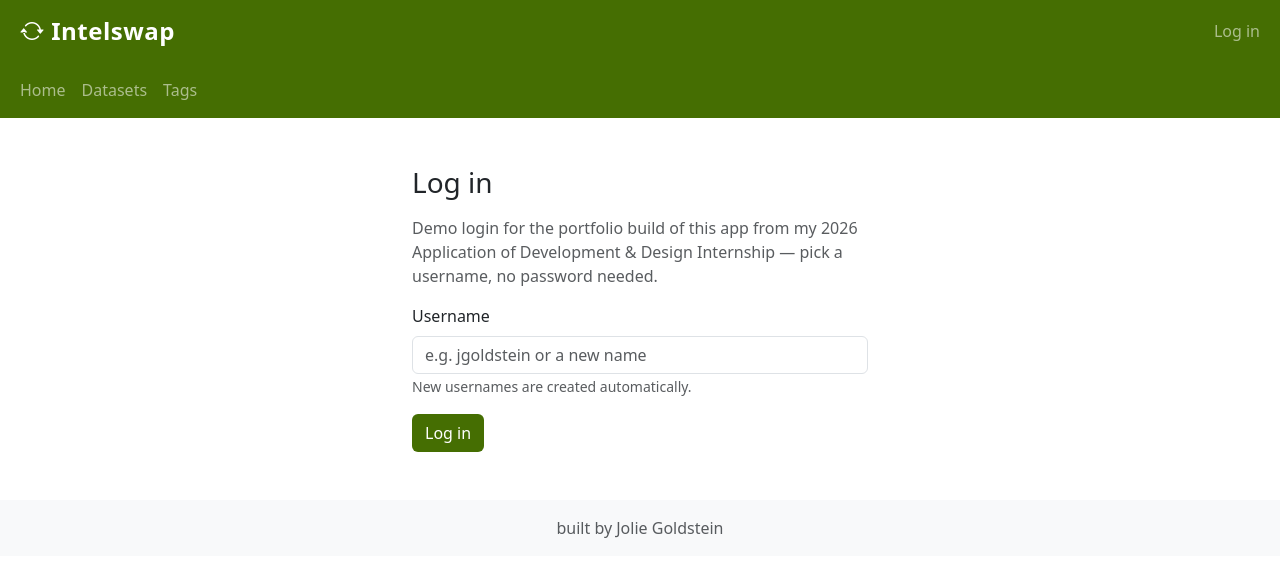
After one commit to jog228/intelswap, a Flask app: page /login in a window 1280 px wide. The commit adds this page. Shown: the top 577 px of the page. Run offline with Flask 3, Linux system fonts and the light colour scheme; data that the repository does not hold is empty; some libraries are stand-ins or nearby versions.

Commit message:
building/running locally

```diff
--- a/app.py
+++ b/app.py
@@ -2,14 +2,17 @@ from flask import Flask, render_template, jsonify, request, redirect, url_for, f
 import psycopg2
 from db_helper import get_db_connection, execute_query, execute_insert
 import os
-from flask_login import LoginManager, UserMixin, login_required, current_user
+from flask_login import LoginManager, UserMixin, login_required, current_user, login_user, logout_user
 import uuid
 from werkzeug.utils import secure_filename
+from dotenv import load_dotenv
+
+load_dotenv()
 
 app = Flask(__name__, template_folder = 'templates', static_folder='static')
-app.secret_key = 'a3f8b2c9d1e4f5a6b7c8d9e0f1a2b3c4'
+app.secret_key = os.environ.get('SECRET_KEY', 'dev-only-change-me')
 
-UPLOAD_FOLDER = '/add/home/m1jbg01/knowledge-exchange/uploads'
+UPLOAD_FOLDER = os.environ.get('UPLOAD_FOLDER', os.path.join(os.path.dirname(os.path.abspath(__file__)), 'static', 'uploads'))
 ALLOWED_EXTENSIONS = {'txt', 'pdf', 'png', 'jpg', 'jpeg', 'gif', 'doc', 'docx', 'xls', 'xlsx', 'zip', 'csv'}
 MAX_FILE_SIZE = 16 * 1024 * 1024
 
@@ -23,7 +26,7 @@ def allowed_file(filename):
 
 login_manager = LoginManager()
 login_manager.init_app(app)
-login_manager.login_view ='home'
+login_manager.login_view ='login'
 
 flaskenv = os.environ.get('FLASK_ENV', 'development')
 
@@ -35,40 +38,32 @@ class User(UserMixin):
         self.full_name = full_name
 
 @login_manager.user_loader
-def load_user(userid: str):
+def load_user(user_id: str):
+    user_data = execute_query("SELECT * FROM users WHERE id = %s", (user_id,), fetchone=True)
+    if user_data:
+        return User(m1id=user_data['username'],
+            user_id=user_data['id'],
+            username=user_data['username'],
+            full_name=user_data['full_name']
+        )
     return None
 
-@login_manager.request_loader
-def load_user_from_request(request):
-    remote_user = request.remote_user
-    if remote_user:
-        m1id = remote_user.split('@')[0]
-        g.remote_user_from_loader = m1id
-        return get_or_create_user(m1id)
-    if flaskenv == 'development':
-        test_user = request.args.get('test_user')
-    local_user = os.environ.get('USER')
-    if local_user:
-        g.remote_user_from_loader = local_user
-        return get_or_create_user(local_user)
-    return None
-
-def get_or_create_user(m1id: str):
+def get_or_create_user(username: str):
     """Get user from database or create if it doesn't exist"""
     query = "SELECT * FROM users WHERE username = %s"
-    user_data = execute_query(query, (m1id,), fetchone=True)
+    user_data = execute_query(query, (username,), fetchone=True)
     if user_data:
-        return User(m1id=m1id,user_id=user_data['id'], username=user_data['username'], full_name=user_data['full_name'])
+        return User(m1id=username, user_id=user_data['id'], username=user_data['username'], full_name=user_data.get('full_name'))
     else:
-        email = f"{m1id}@frb.gov"
+        email = f"{username}@example.come"
         insert_query = """
             INSERT INTO users (username, email, full_name)
             VALUES (%s, %s, %s)
             RETURNING id, username, full_name
         """
-        result = execute_insert(insert_query, (m1id, email, m1id))
+        result = execute_insert(insert_query, (username, email, username))
         if result:
-            return User(m1id=m1id, user_id=result['id'], username=result['username'], full_name=result.get('full_name'))
+            return User(m1id=username, user_id=result['id'], username=result['username'], full_name=result.get('full_name'))
         return None
 
 def get_usr() -> str:
@@ -77,6 +72,28 @@ def get_usr() -> str:
         return current_user.m1id
     return 'not authenticated'
 
+@app.route('/login', methods=['GET', 'POST'])
+def login():
+    if current_user.is_authenticated:
+        return redirect(url_for('home'))
+    if request.method == 'POST':
+        username = request.form.get('username', '').strip().lower()
+        if not username:
+            flash('Enter a username', 'error')
+            return render_template('login.html')
+        user = get_or_create_user(username)
+        if user:
+            login_user(user)
+            return redirect(url_for('home'))
+        flash('Could not log in', 'error')
+    demo_users = execute_query("SELECT username, full_name FROM users ORDER BY username", fetchall=True) or []
+    return render_template('login.html', demo_users=demo_users)
+
+@app.route('/logout', methods=['POST'])
+@login_required
+def logout():
+    logout_user()
+    return redirect(url_for('home'))
 
 @app.route('/')
 def home():
@@ -204,9 +221,6 @@ def new_post():
         if not body:
             flash('Body is required', 'error')
             return render_template('posts/new_post.html')
-        if not tags_id or len(tags_id) == 0:
-            flash('Please select at least 1 tag for your post', 'error')
-            return redirect(url_for('new_post'))
         if len(tags_id) > 10:
             flash('Maximum 10 tags allowed per post', 'error')
             return redirect(url_for('new_post'))
@@ -1372,4 +1386,4 @@ def unarchive(id):
     return redirect(url_for('view_archive'))
 
 if __name__ == '__main__':
-    app.run(debug=True, host='0.0.0.0', port=5000)
+    app.run(debug=True, host='0.0.0.0', port=5001)
--- a/base.html
+++ b/templates/base.html
@@ -3,7 +3,7 @@
 <head>
     <meta charset="utf-8">
     <meta name="viewport" content="width=device-width, initial-scale=1.0">
-    <title>{% block title %}Knowledge Exchange{% endblock %}</title>
+    <title>{% block title %}Intelswap{% endblock %}</title>
     <link rel="stylesheet" href="https://cdn.jsdelivr.net/npm/bootstrap@5.3.8/dist/css/bootstrap.min.css">
     <script src="https://cdn.jsdelivr.net/npm/bootstrap@5.3.8/dist/js/bootstrap.bundle.min.js"></script>
     <script src="https://cdn.jsdelivr.net/npm/jquery@3.7.1/dist/jquery.min.js"></script>
@@ -15,10 +15,7 @@
         <div class="container-fluid">
 
             <a class="navbar-brand d-flex align-items-center" href="{{ url_for('home') }}">
-                <img src="{{ url_for('static', filename='images/KElogo_300x184.png') }}"
-                    alt="Knowledge Exchange"
-                    height="100"
-                    class="me-0">
+                <span style="font-size: 1.5rem; font-weight: 700; letter-spacing: 0.5px" class="bi bi-arrow-repeat ms-2">&nbsp;Intelswap</span>
             </a>
 
             <button class="navbar-toggler" type="button" data-bs-toggle="collapse" data-bs-target="#navbarNav">
@@ -28,23 +25,20 @@
             <ul class="navbar-nav">
                 <li class="nav-item">
                     {% if current_user.is_authenticated %}
-                        <a href="{{ url_for('profile') }}" class="nav-link d-flex align-items-center {% if request.endpoint == 'profile' %}active{% endif %}">
-                            <img src="https://employeephotos.frb.gov/{{ current_user.m1id }}.jpg"
-                                alt="{{ current_user.full_name }}"
-                                class="rounded-circle me-2 user-photo"
-                                onerror="this.style.display='none'; this.nextElementSibling.style.display='inline-flex';"
-                                style="width: 32px; height: 32px; object-fit: cover;">
-                            <div class="user-photo-fallback rounded-circle me-2" style="display: none; width: 32px; height: 32px; background: linear-gradient(135deg, #667eea 0%, #764ba2 100%); color: white; font-weight: bold; font-size: 14px; align-items: center; justify-content: center;">
-                                {{ (current_user.full_name[0] if current_user.full_name else current_user.m1id[0]|upper )}}
-                            </div>
-                            {{ current_user.full_name or current_user.m1id }}
+                        <a href="{{ url_for('profile') }}" class="nav-link d-flex align-items-center bi bi-person-circle {% if request.endpoint == 'profile' %}active{% endif %}">
+                            &nbsp;&nbsp;{{ current_user.full_name or current_user.m1id }}
                         </a>
                     {% else %}
-                        <span class="nav-link text-warning">
-                            <i class="bi bi-person-circle"></i> Not authenticated
-                        </span>
+                        <a href="{{ url_for('login') }}" class="nav-link">Log in</a>
                     {% endif %}
                 </li>
+                {% if current_user.is_authenticated %}
+                <li class="nav-item">
+                    <form method="POST" action="{{ url_for('logout') }}" class="ms-2">
+                        <button type="submit" class="btn" style="color: white;">Log out</button>
+                    </form>
+                </li>
+                {% endif %}
             </ul>
         </div>
     </nav>
@@ -85,7 +79,7 @@
     {% block content %}{% endblock %}
 
     <footer class="mt-5 py-3 bg-light text-center">
-        <p class="text-muted mb-0">INTERNAL FR/OFFICIAL USE // FRSONLY</p>
+        <p class="text-muted mb-0">built by Jolie Goldstein</p>
     </footer>
 </body>
 </html>
--- a/dataset_detail.html
+++ b/templates/dataset_detail.html
@@ -1,5 +1,6 @@
+<!doctype html>
 {% extends "base.html" %}
-{% block title %}{{ dataset.name }} - KE{% endblock %}
+{% block title %}{{ dataset.name }} - Intelswap{% endblock %}
 {% block content %}
 <div class="container mt-4">
     <div class="row">
--- a/home.html
+++ b/templates/home.html
@@ -1,5 +1,6 @@
+<!doctype html>
 {% extends "base.html" %}
-{% block title %}Home - Knowledge Exchange{% endblock %}
+{% block title %}Home - Intelswap{% endblock %}
 {% block extra_head %}
 <link href="https://cdn.jsdelivr.net/npm/select2@4.1.0-rc.0/dist/css/select2.min.css" rel="stylesheet" />
 <style>
@@ -149,7 +150,8 @@
                                 {% if first_p|length > 200 %}
                                     {{ first_p[:200] }}...
                                 {% else %}
-                                    {{ first_p }}{% if post.body.split('</p>')|length > 1 %}...{% endif %}
+                                    {% set remaining = post.body.split('</p>', 1)[1:]|join('</p>')|striptags|trim if post.body.split('</p>')|length > 1 else '' %}
+                                    {{ first_p }}{% if remaining %}...{% endif %}
                                 {% endif %}
                             {% elif plain_text|length > 200 %}
                                 {{ plain_text[:200] }}...
--- /dev/null
+++ b/templates/login.html
@@ -0,0 +1,21 @@
+<!doctype html>
+{% extends "base.html" %}
+{% block title %}Log in - Intelswap{% endblock %}
+{% block content %}
+<div class="container mt-5" style="max-width: 480px;">
+    <h3 class="mb-3">Log in</h3>
+    <p class="text-muted">
+        Demo login for the portfolio build of this app from my 2026 Application of Development &amp; Design Internship &mdash; pick a username, no password needed.
+    </p>
+
+    <form method="POST" action="{{ url_for('login') }}" class="mb-4">
+        <div class="mb-3">
+            <label for="username" class="form-label">Username</label>
+            <input type="text" class="form-control" id="username" name="username"
+                   placeholder="e.g. jgoldstein or a new name" autocomplete="off" required>
+            <small class="form-text text-muted">New usernames are created automatically.</small>
+        </div>
+        <button type="submit" class="btn" style="background-color: #456e02; color: white;">Log in</button>
+    </form>
+</div>
+{% endblock %}
--- a/edit_post.html
+++ b/templates/posts/edit_post.html
@@ -1,5 +1,6 @@
+<!doctype html>
 {% extends "base.html" %}
-{% block title %}Edit Post - Knowledge Exchange{% endblock %}
+{% block title %}Edit Post - {{ post.title }}{% endblock %}
 {% block extra_head %}
 <link href="https://cdn.quilljs.com/1.3.6/quill.snow.css" rel="stylesheet">
 <link rel="stylesheet" href="https://cdnjs.cloudflare.com/ajax/libs/codemirror/5.65.13/codemirror.min.css">
--- a/post_history.html
+++ b/templates/posts/post_history.html
@@ -1,5 +1,6 @@
+<!doctype html>
 {% extends "base.html" %}
-{% block title %}Edit History - {{ post.title }} - KE{% endblock %}
+{% block title %}Edit History - {{ post.title }}{% endblock %}
 {% block content %}
 <div class="container mt-4">
     <div class="row">
--- a/view_post.html
+++ b/templates/posts/view_post.html
@@ -1,5 +1,6 @@
+<!doctype html>
 {% extends "base.html" %}
-{% block title %}{{ post.title }} - Knowledge Exchange{% endblock %}
+{% block title %}{{ post.title }} - Intelswap{% endblock %}
 {% block extra_head %}
 <link rel="stylesheet" href="https://cdnjs.cloudflare.com/ajax/libs/codemirror/5.65.13/codemirror.min.css">
 <link rel="stylesheet" href="https://cdnjs.cloudflare.com/ajax/libs/codemirror/5.65.13/theme/monokai.min.css">
--- a/search_results.html
+++ b/templates/search_results.html
@@ -1,5 +1,6 @@
+<!doctype html>
 {% extends "base.html" %}
-{% block title %}Search Results - KE{% endblock %}
+{% block title %}Search Results - Intelswap{% endblock %}
 
 {% block content %}
 <div class="container mt-4">
--- a/tag_detail.html
+++ b/templates/tag_detail.html
@@ -1,5 +1,6 @@
+<!doctype html>
 {% extends "base.html" %}
-{% block title %}{{ tag.name }} - KE{% endblock %}
+{% block title %}{{ tag.name }} - Intelswap{% endblock %}
 {% block content %}
 <div class="container mt-4">
     <div class="row">
```
Also changed, not shown: db_helper.py (added, +59 -0 lines), templates/author_posts.html (renamed from author_posts.html, +8 -18 lines), templates/browse_datasets.html (renamed from browse_tags.html, +22 -19 lines), templates/browse_tags.html (renamed from browse_datasets.html, +19 -20 lines), templates/posts/new_post.html (renamed from new_post.html, +5 -12 lines), templates/profile/archives.html (renamed from archives.html, +4 -11 lines), templates/profile/bookmarks.html (renamed from profile.html, +15 -22 lines), templates/profile/profile.html (renamed from bookmarks.html, +15 -22 lines), 1 other file.
